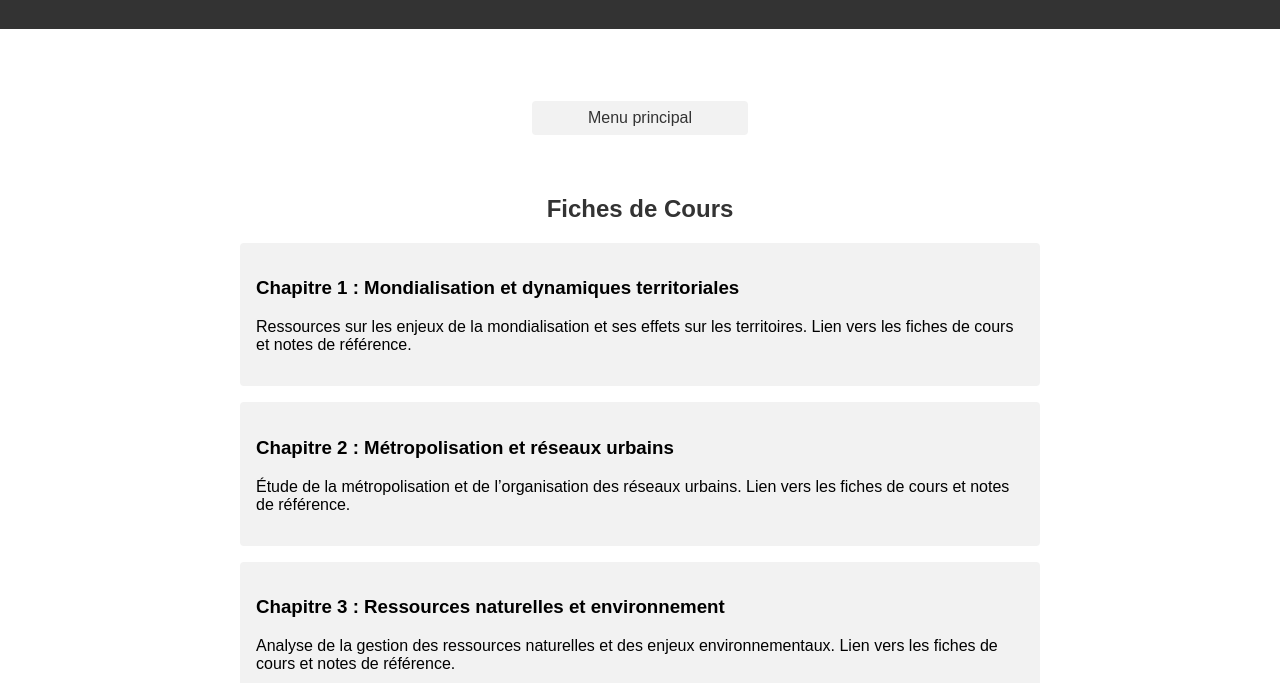
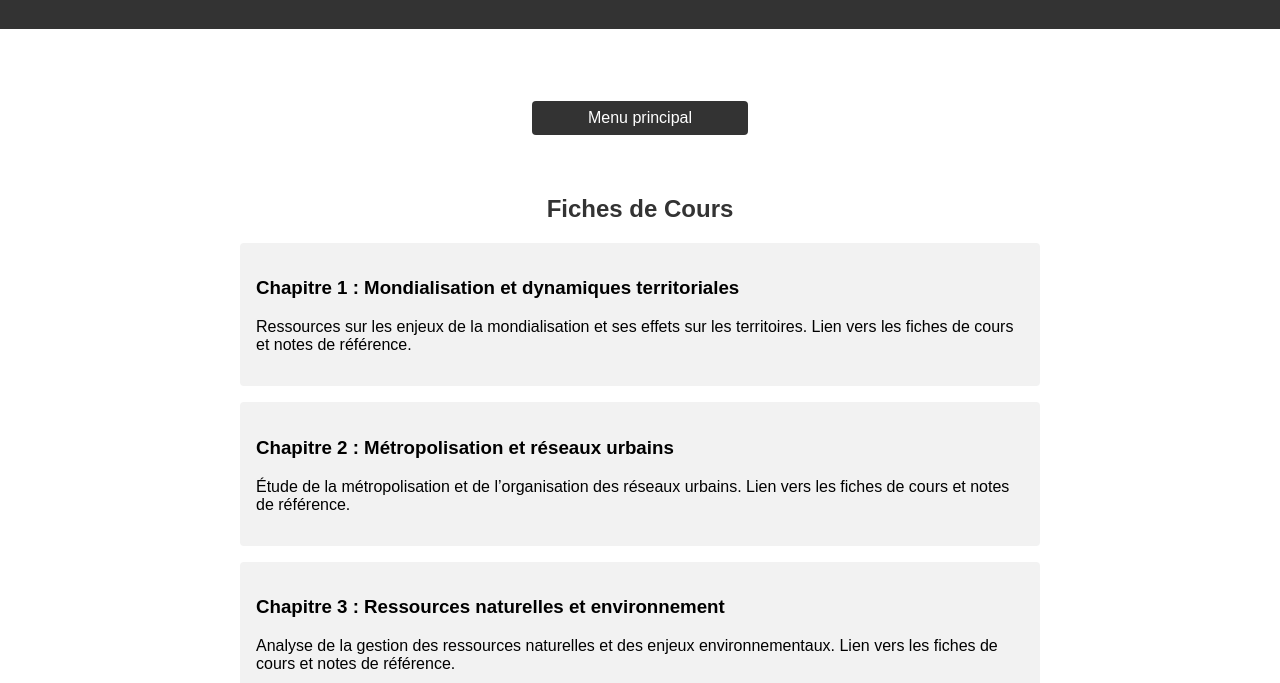
Before and after one commit to Corzo87/les-cours-de-1re-generale, a plain HTML site: page Geo.html in a window 1280 px wide. Shown: the part 117-800 px from the top of the page. Drawn offline with Linux system fonts and the light colour scheme.

Commit message:
Update Geo.html

```diff
--- a/Geo.html
+++ b/Geo.html
@@ -37,11 +37,11 @@
         }
         nav a {
             display: block;
-            color: #333;
+            color: white;
             text-decoration: none;
             padding: 0.5em;
             margin: 0.5em 0;
-            background-color: #f2f2f2;
+            background-color: #333;
             border-radius: 4px;
             width: 200px;
             margin-left: auto;
```
